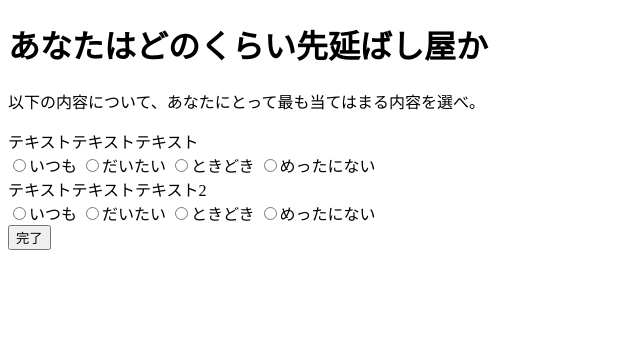
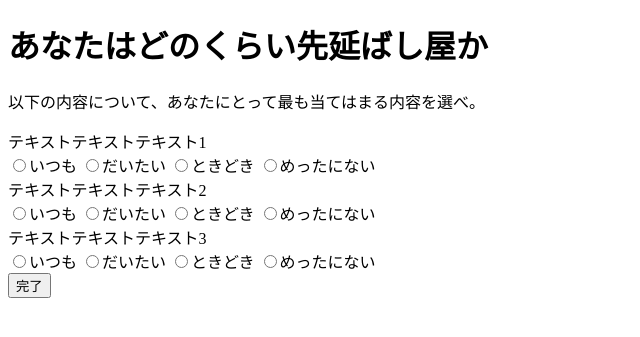
Before and after one commit to inamake/psychopath_bot, a Flask app: page /putOffTest in a window 1280 px wide. Shown: the top 337 px of the page, without its empty margins (0-640 px from the left). Run offline with Flask 2, Linux system fonts and the light colour scheme.

Commit message:
データ取得

```diff
--- a/main.py
+++ b/main.py
@@ -103,18 +103,24 @@ def response_message(event):
 
 @app.route("/putOffTest")
 def putOffTest():
-    return render_template('putOffTest.html', title="あなたはどのくらい先延ばし屋か？")
+    return render_template('putOffTest.html', title="実行あるのみ")
 
 
-# result = []
 @app.route("/result")
 def result():
-    # global result
-    # result1 = request.args.get('radio1', '')
-    # line_bot_api.reply_message(
-    #     TextSendMessage(text=result1))
-    reply = request.args.get('test1', '')
-    return "{}".format(reply)
+    replyList = []
+    total = request.args.get('total', '')
+    for num in range(int(total)):
+        testNumber = 'test{}'.format(num)
+        reply = request.args.get('{}'.format(testNumber), '')
+        replyList.append(int(reply))
+
+    if int(total) == len(replyList):
+        return sum(replyList)
+    else:
+        return "全てに回答して下さい"
+    # reply = request.args.get('test1', '')
+    # return "{}".format(reply)
 
 if __name__ == "__main__":
 #    app.run()
--- a/templates/putOffTest.html
+++ b/templates/putOffTest.html
@@ -5,19 +5,26 @@
 
     <form action="/result" method="GET">
     <p>
-        テキストテキストテキスト<br>
+        テキストテキストテキスト1<br>
+        <input type="radio" name="test0" value="0">いつも
+        <input type="radio" name="test0" value="1">だいたい
+        <input type="radio" name="test0" value="2">ときどき
+        <input type="radio" name="test0" value="3">めったにない<br>
+
+        テキストテキストテキスト2<br>
         <input type="radio" name="test1" value="0">いつも
         <input type="radio" name="test1" value="1">だいたい
         <input type="radio" name="test1" value="2">ときどき
         <input type="radio" name="test1" value="3">めったにない<br>
 
-        テキストテキストテキスト2<br>
+        テキストテキストテキスト3<br>
         <input type="radio" name="test2" value="0">いつも
         <input type="radio" name="test2" value="1">だいたい
         <input type="radio" name="test2" value="2">ときどき
         <input type="radio" name="test2" value="3">めったにない<br>
 
-        <input type="hidden" name="total" value="2">
+
+        <input type="hidden" name="total" value="3">
         <input type="submit" value="完了">
 
     </p>
```
